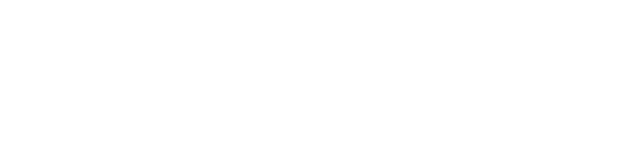
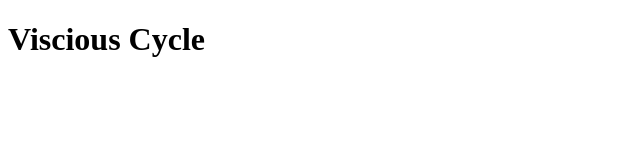
Before and after one commit to Migmen76/cuddly-jurney, a plain HTML site: page index.html in a window 1280 px wide. Shown: the whole page, without its empty margins (0-640 px from the left). Drawn offline with Linux system fonts and the light colour scheme.

Commit message:
Update index.html

```diff
--- a/index.html
+++ b/index.html
@@ -11,7 +11,7 @@
 </head>
 <body>
 
-
+     <h1> Viscious Cycle</h1>
 
 </body>
 </html>
```
